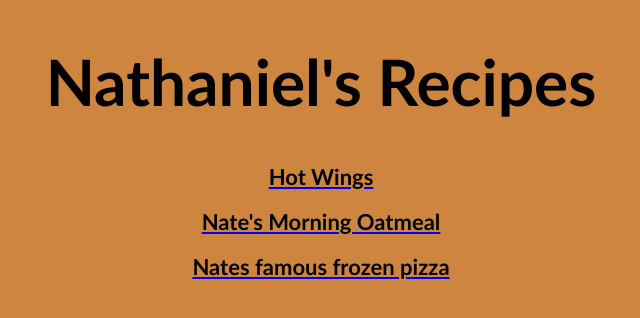
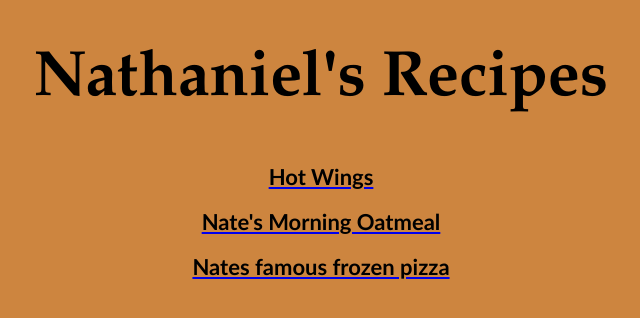
Before and after one commit to nathanielgibsonbernier/odinrecipes, a plain HTML site: page index.html in a window 1280 px wide. Shown: the whole page, without its empty margins (319-959 px from the left). Drawn offline with Linux system fonts and the light colour scheme.

Commit message:
added some css

```diff
--- a/styles.css
+++ b/styles.css
@@ -1,7 +1,8 @@
 .maintitleheader {
-    font-family:'Gill Sans', 'Gill Sans MT', Calibri, 'Trebuchet MS', sans-serif;
+    font-family:palatino;
     font-size:64px;
     color:black;
+    font-weight:900;
 }
 .recipeitem {
     font-family: 'Trebuchet MS', 'Lucida Sans Unicode', 'Lucida Grande', 'Lucida Sans', Arial, sans-serif;
```
